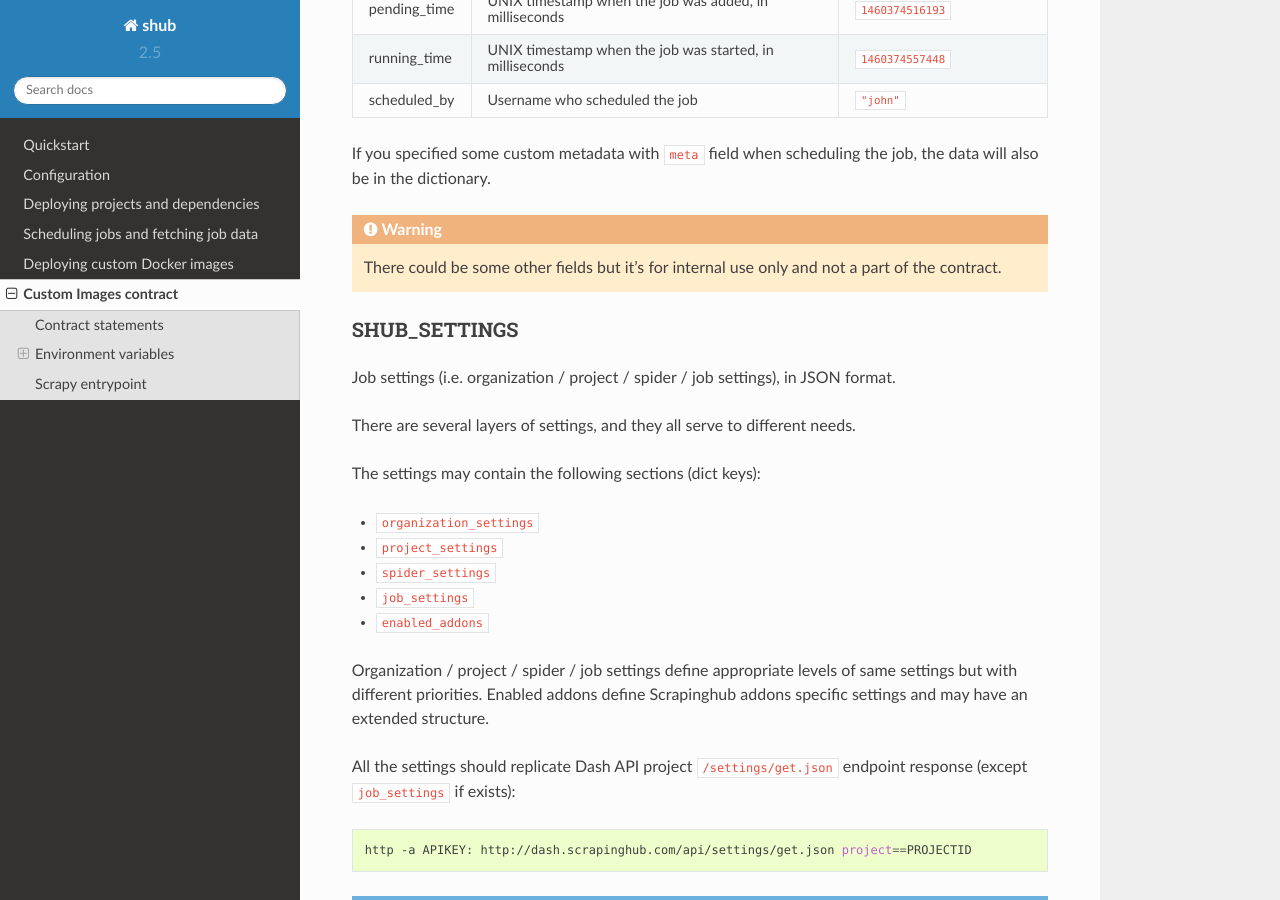
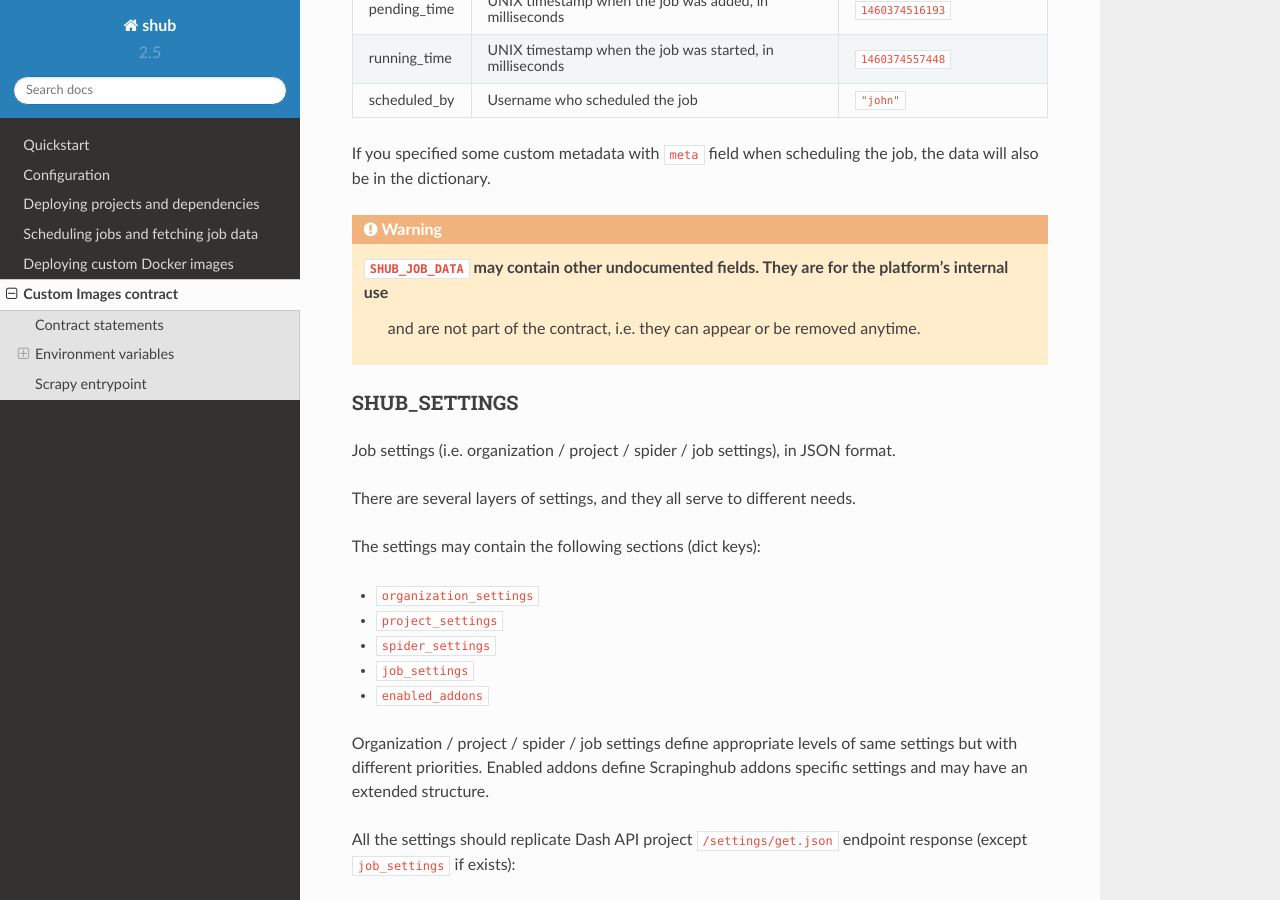
Before and after one commit to scrapinghub/shub, a Sphinx documentation site: the page built from docs/custom-images-contract.rst, in a window 1280 px wide and 900 px high, scrolled down 2296 px. Built offline with Sphinx 7.4.7 and the Read the Docs theme 2.0.0, drawn with Linux system fonts in a browser that asks for light colours.

Commit message:
Better warning for undocumented fields

```diff
--- a/docs/custom-images-contract.rst
+++ b/docs/custom-images-contract.rst
@@ -126,7 +126,8 @@ If you specified some custom metadata with ``meta`` field when scheduling the jo
 
 .. warning::
 
-    There could be some other fields but it's for internal use only and not a part of the contract.
+    ``SHUB_JOB_DATA`` may contain other undocumented fields. They are for the platform's internal use
+     and are not part of the contract, i.e. they can appear or be removed anytime.
 
 
 SHUB_SETTINGS
```
